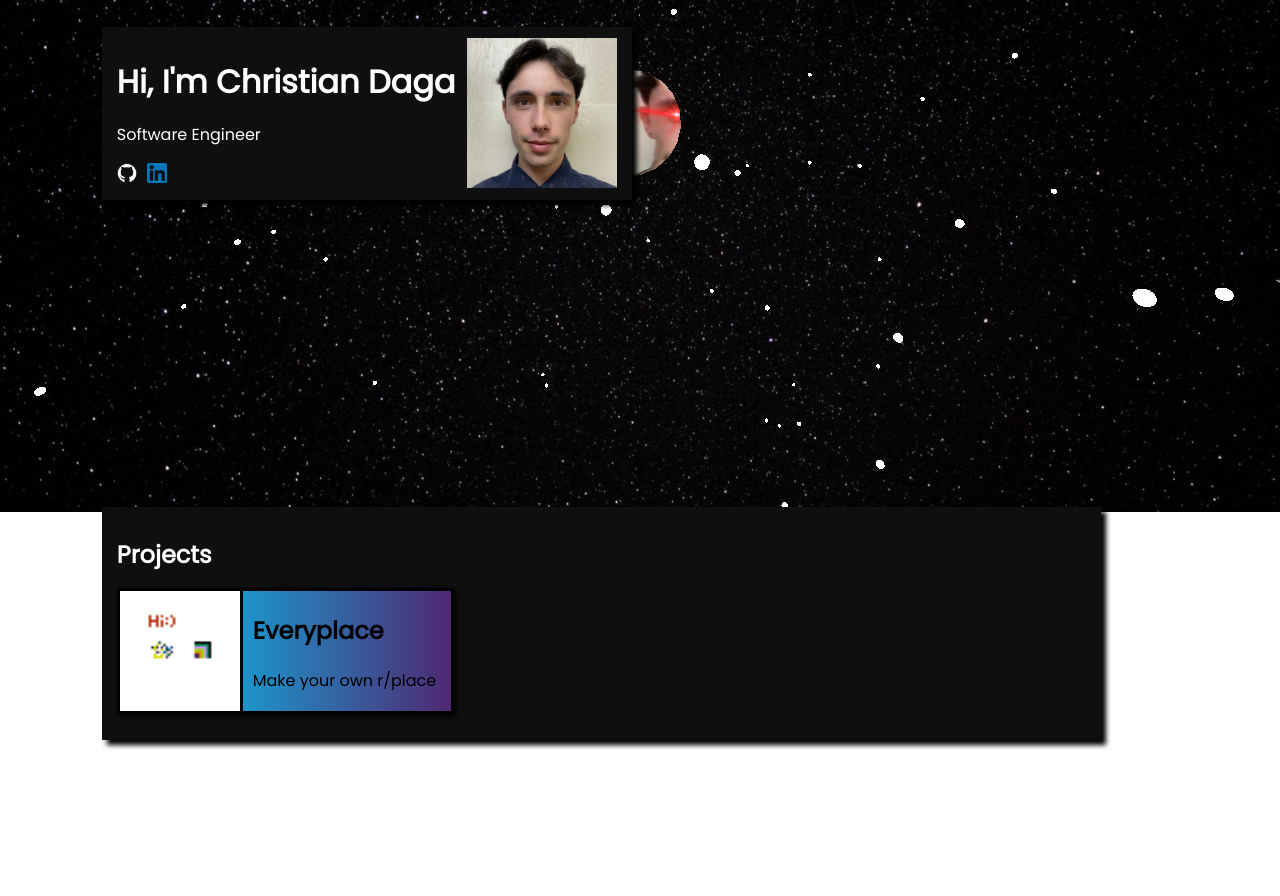
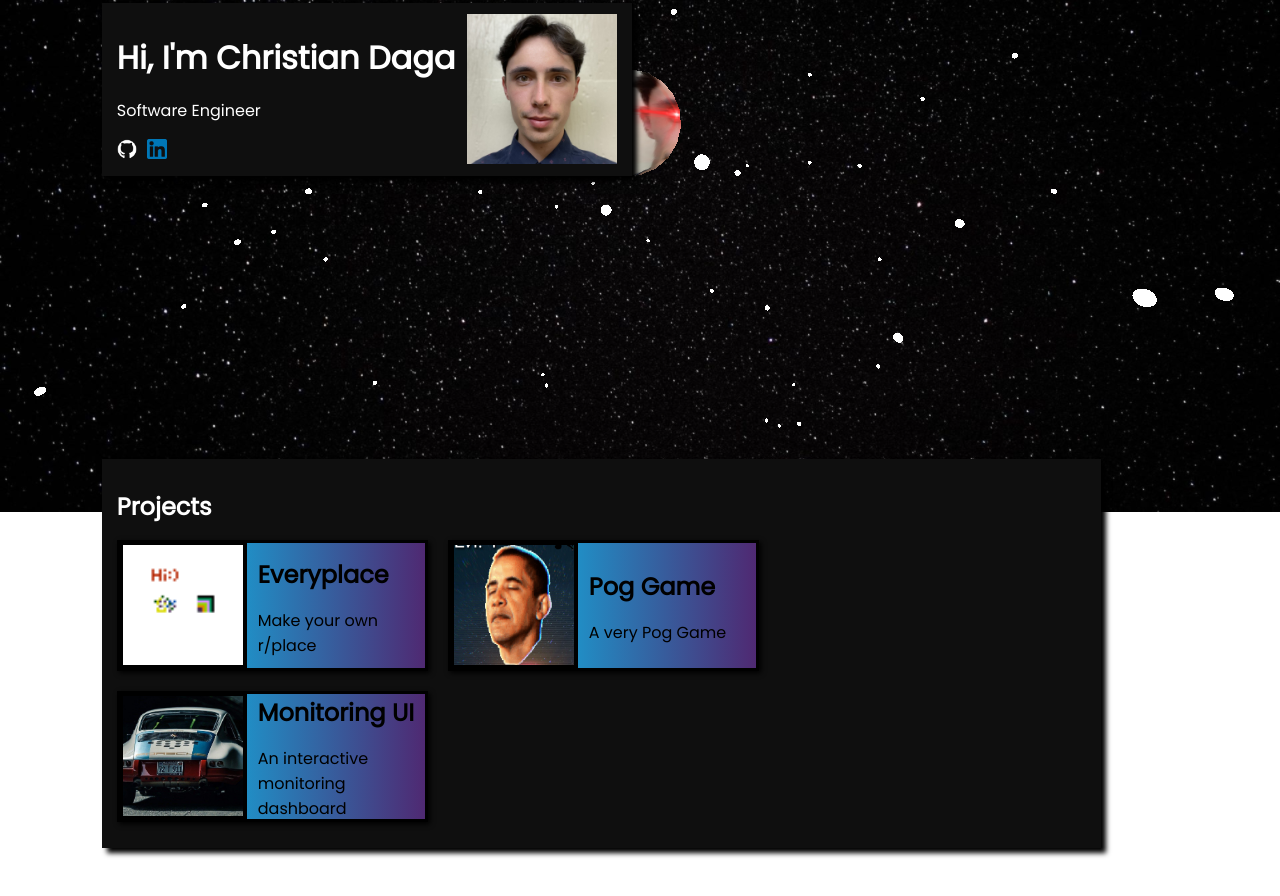
Before and after one commit to dagachristian/ck-portfolio, a website built with Vite: page index.html in a window 1280 px wide. Shown: the part 288-1184 px from the top of the page. Built offline with nearby package versions, Linux system fonts and the light colour scheme; animation ran at ten frames a second.

Commit message:
added projects

```diff
--- a/index.html
+++ b/index.html
@@ -31,7 +31,7 @@
       </header>
       <section id="projects" class="container">
         <h1>Projects</h1>
-        <dl style="display:flex;gap:20px;">
+        <dl class="project-list">
           <a href="https://eplace.jarasicrabit.com">
             <dt class="project">
               <img class="thumbnail" src="/eplacecanvas.png" alt="Eplace Canvas" />
@@ -41,6 +41,24 @@
               </div>
             </dt>
           </a>
+          <a href="https://github.com/dagachristian/kore-game">
+            <dt class="project">
+              <img class="thumbnail" src="/poggame.png" alt="Pog Game" />
+              <div>
+                <h2>Pog Game</h2>
+                <p>A very Pog Game</p>
+              </div>
+            </dt>
+          </a>
+          <a href="https://github.com/dagachristian/monitoring-ui">
+            <dt class="project">
+              <img class="thumbnail" src="/monitoringui.jpg" alt="Monitoring UI" />
+              <div>
+                <h2>Monitoring UI</h2>
+                <p>An interactive monitoring dashboard</p>
+              </div>
+            </dt>
+          </a>
         </dl>
       </section>
     </main>
--- a/style.css
+++ b/style.css
@@ -13,7 +13,7 @@ a, a:visited {
   text-decoration: none;
 }
 
-h1 {
+h1, h2 {
   margin-bottom: 0px;
 }
 
@@ -51,14 +51,22 @@ main {
   max-width: 1000px;
 }
 
+.project-list {
+  flex-wrap: wrap;
+  display: flex;
+  gap: 20px;
+}
+
 .project {
+  height: 125px;
+  width: 300px;
   display: flex;
   align-items: center;
   border: 3px solid black;
   box-shadow: 2px 2px 5px black;
   background: rgb(0,212,255);
   background: linear-gradient(90deg, rgba(0,212,255,1) 0%, rgb(79, 41, 114) 100%);
-  padding-right: 15px;
+  padding-right: 5px;
   gap: 10px;
   transition: all .1s ease;
   -webkit-transition: all .1s ease;
@@ -72,9 +80,11 @@ main {
 }
 
 .thumbnail {
-  border-right: 3px solid black;
+  border: 4px solid black;
   width: 120px;
   height: 120px;
+  position: relative;
+  left: -1px;
 }
 
 .container {
```
Also changed, not shown: public/monitoringui.jpg (added), public/poggame.png (added).
